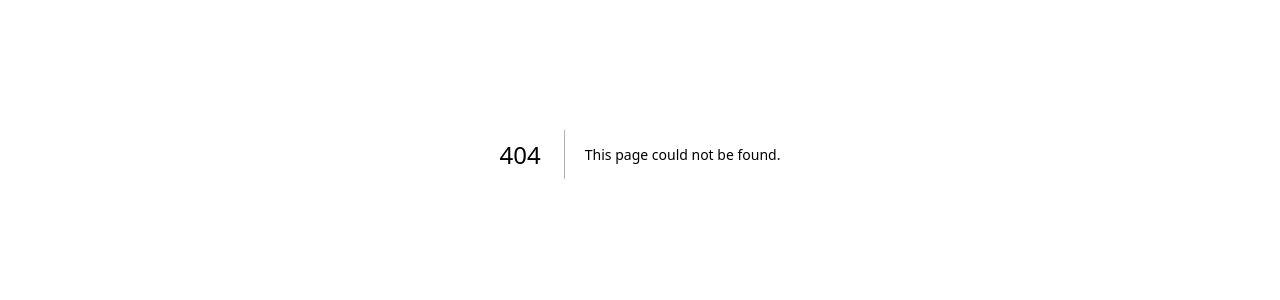
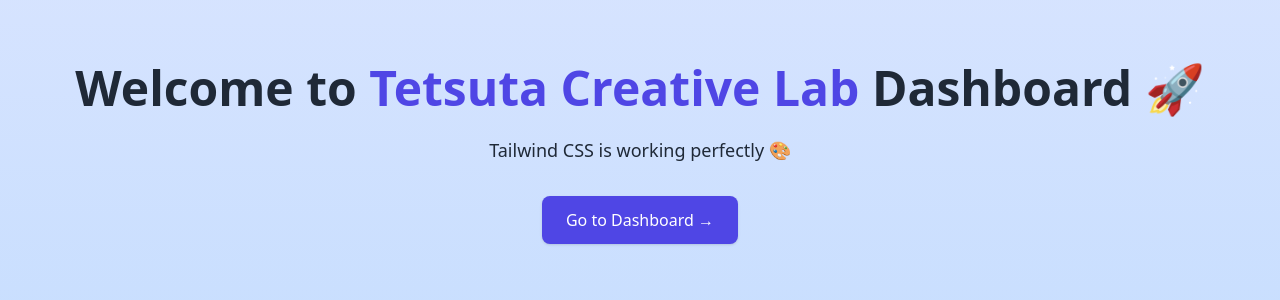
Before and after one commit to tetsuta023-lab/bolt-dashboard, a Next.js app: page /index-tailwind in a window 1280 px wide. Before the commit this address had no page. Shown: the part 246-546 px from the top of the page. Built offline with nearby package versions, Linux system fonts and the light colour scheme.

Commit message:
feat: add Tailwind test page

```diff
--- /dev/null
+++ b/pages/index-tailwind.tsx
@@ -0,0 +1,16 @@
+export default function Home() {
+  return (
+    <main className="flex min-h-screen flex-col items-center justify-center bg-gradient-to-b from-indigo-100 to-blue-200 text-gray-800">
+      <h1 className="text-5xl font-bold mb-6">
+        Welcome to <span className="text-indigo-600">Tetsuta Creative Lab</span> Dashboard 🚀
+      </h1>
+      <p className="text-lg mb-8">Tailwind CSS is working perfectly 🎨</p>
+      <a
+        href="/dashboard"
+        className="px-6 py-3 bg-indigo-600 text-white rounded-lg shadow hover:bg-indigo-700 transition-all"
+      >
+        Go to Dashboard →
+      </a>
+    </main>
+  );
+}
```
